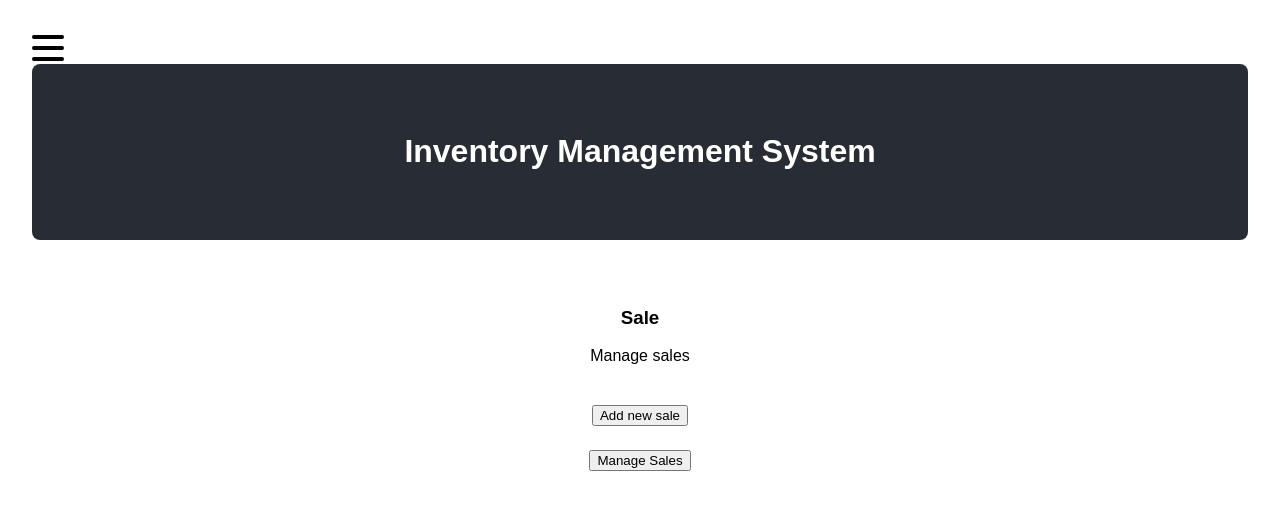
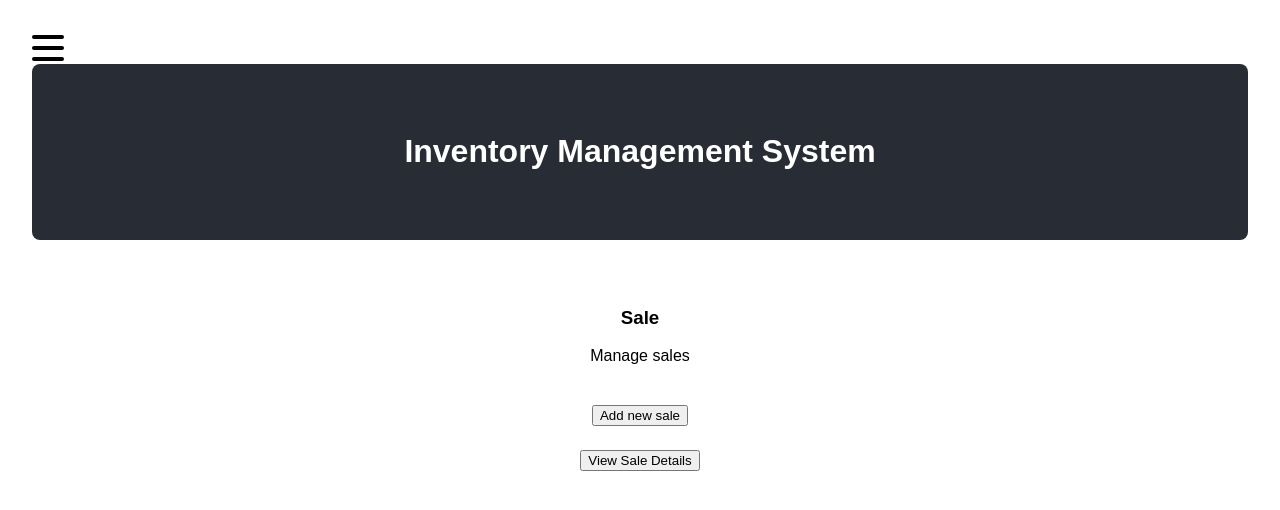
Before and after one commit to Samith-Ailapperuma/Inventory_Mgt_System, a React (Create React App) app in the folder web/: page / in a window 1280 px wide. Shown: the top 510 px of the page. Built offline with nearby package versions, Linux system fonts and the light colour scheme.

Commit message:
Added initial navigation to frontend

```diff
--- a/web/package.json
+++ b/web/package.json
@@ -9,6 +9,7 @@
     "@testing-library/user-event": "^13.5.0",
     "react": "^19.2.0",
     "react-dom": "^19.2.0",
+    "react-router-dom": "^6.23.1",
     "react-scripts": "5.0.1",
     "web-vitals": "^2.1.4"
   },
--- a/web/src/App.js
+++ b/web/src/App.js
@@ -1,15 +1,24 @@
 import React from "react"
 import './App.css';
+import { BrowserRouter, Routes, Route } from 'react-router-dom';
 import Home from './pages/Home/Home';
+import Sales from "./pages/Sales/sales";
 
 function App() {
   return (
-    <div className="App">
-      <header className="App-header">
-        <Home></Home>
+    // <div className="App">
+    //   <header className="App-header">
+    //     <Home></Home>
 
-      </header>
-    </div>
+    //   </header>
+    // </div>
+
+   <BrowserRouter>
+    <Routes>
+      <Route path="/" element={<Home/>}/>
+      <Route path="/sales/add" element={<Sales/>}/>
+    </Routes>
+   </BrowserRouter>
   );
 }
 
--- a/web/src/pages/Home/Home.jsx
+++ b/web/src/pages/Home/Home.jsx
@@ -1,4 +1,5 @@
 import React, { useState } from "react";
+import { useNavigate } from "react-router-dom";
 import "./Home.css";
 
 function FeatureCard({ title, description }) {
@@ -12,6 +13,7 @@ function FeatureCard({ title, description }) {
 
 export default function Home() {
     const [menuOpen, setMenuOpen] = useState(false);
+    const navigate = useNavigate();
 
     return (
         <div className="home-container">
@@ -40,8 +42,8 @@ export default function Home() {
                         title="Sale"
                         description="Manage sales"
                     />
-                    <button>Add new sale</button>
-                    <button>Manage Sales</button>
+                    <button onClick={() => navigate("/sales/add")}>Add new sale</button>
+                    <button>View Sale Details</button>
                 </div>
             </section>
         </div>
--- a/web/src/pages/Sales/sales.jsx
+++ b/web/src/pages/Sales/sales.jsx
@@ -1,5 +1,18 @@
 import React from "react";
 
 export default function Sales() {
+    return (
+        <div>
+            <h1>Add Sale</h1>
+
+            <label>
+                Item:
+                <select name="selectedItem">
+                    <option value="item 1">Item 1</option>
+                    <option value="item 2">Item 2</option>
+                </select>
+            </label>
+        </div>
+    );
 
 }
```
Also changed, not shown: package.json (deleted, +0 -7 lines), 2 other files (tests, documents, lock files or other folders).
